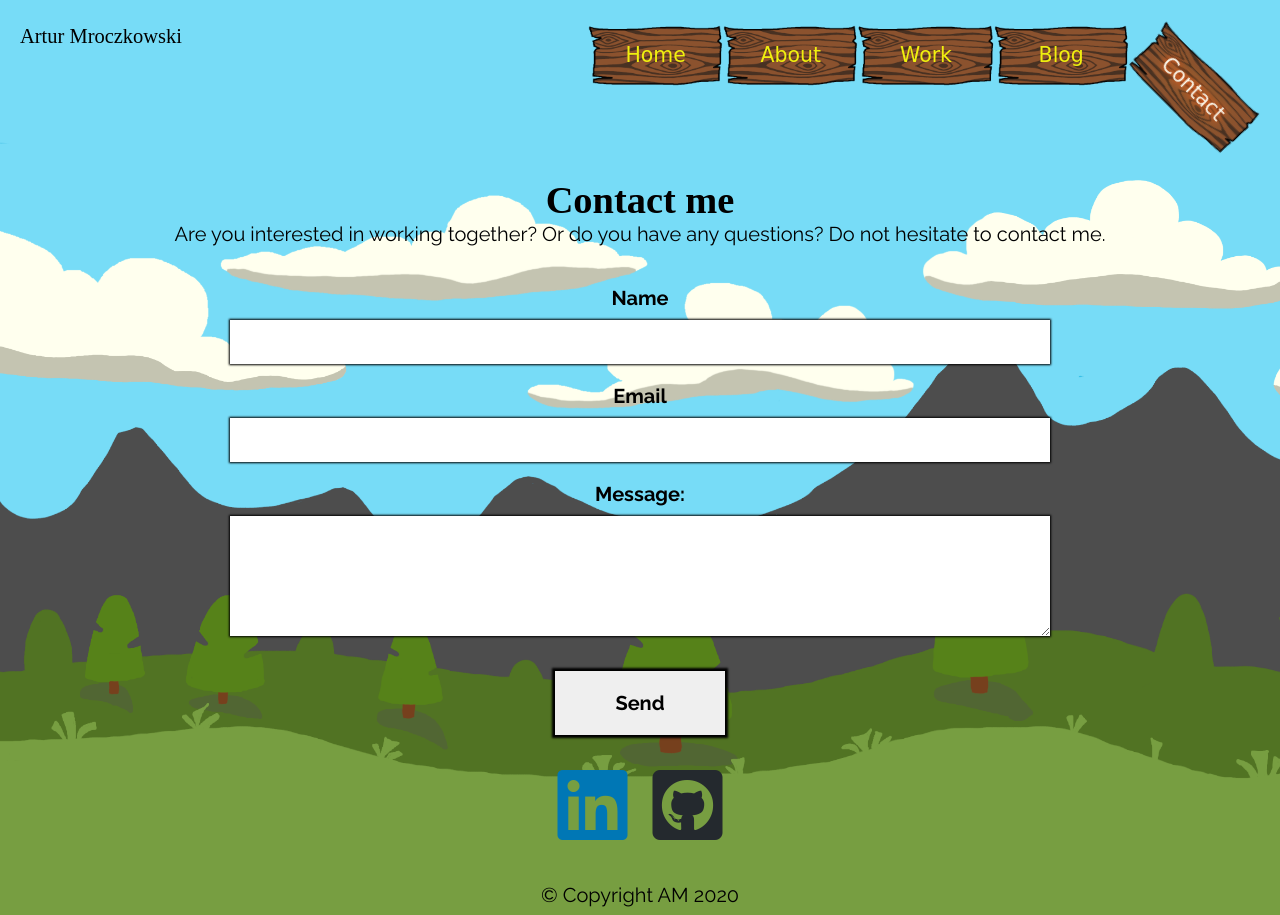
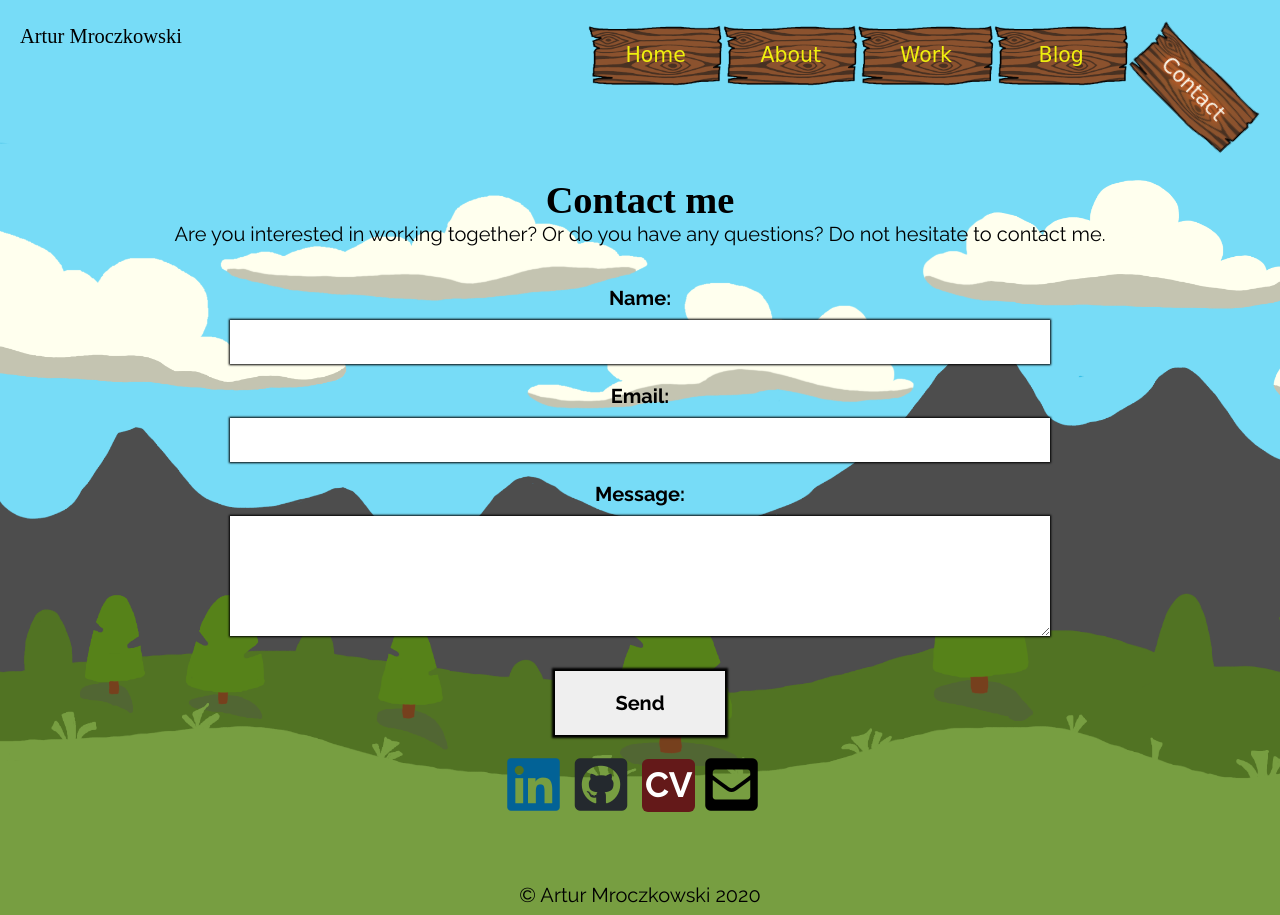
Before and after one commit to ArturMro/portfoliopage, a plain HTML site: page html/contact.html in a window 1280 px wide. Drawn offline with nearby package versions, Linux system fonts and the light colour scheme; a web font is replaced by a local one.

Commit message:
Add files via upload

```diff
--- a/css/style.css
+++ b/css/style.css
@@ -28,6 +28,11 @@ ul{
     list-style-type: none;
 }
 
+a{
+    text-decoration: none;
+    color: black;
+}
+
 /************************ paralax background ***************************/
 .wrapper{
     background: url(../images/paralanx_front.png) no-repeat;
@@ -35,6 +40,7 @@ ul{
     background-position: center center;
     background-attachment: fixed;
     width: 100%;
+    /*height: 100vh;*/
     min-height: 100vh;
     display: flex;
     flex-direction: column;
@@ -45,6 +51,8 @@ ul{
 .wrapper::before{
     background: url(../images/paralanx_back.png) no-repeat;
     z-index: -2;
+
+
 }
 
 .wrapper::after{
@@ -52,18 +60,20 @@ ul{
     background-repeat: repeat-x;
     z-index: -1;
     animation: sky 10s linear infinite;
+
 }
 
 .wrapper::before, .wrapper::after{
     content: '';
     height: 100%;
-    width: 100vw;
+    width: 100%;
     background-size: cover;
     background-position: center;
     background-attachment: fixed;
     position: absolute;
     top: 0;
     left: 0;
+
 }
 
 @keyframes sky {
@@ -177,6 +187,7 @@ footer{
     bottom: 0;
     height: 2em;
     width: 100%;
+    margin-top: 2em;   /*for IE11*/
 }
 
 footer p{
@@ -234,7 +245,7 @@ footer p{
 /*********************************  about page  *********************************/
 
 .about_cont{
-    padding: 1em;
+    padding: 2em 1em;
     background-image: linear-gradient(90deg, rgba(255, 255, 255, 0),rgba(255, 255, 255, .2),rgba(255, 255, 255, .2),rgba(255, 255, 255, 0)),
                       linear-gradient(180deg, rgba(255, 255, 255, 0),rgba(255, 255, 255, .2),rgba(255, 255, 255, .2),rgba(255, 255, 255, 0));
 }
@@ -250,6 +261,7 @@ footer p{
 
 
 /*********************************  work page  *********************************/
+
 .projectsCont{
     display: flex;
     flex-direction: column;
@@ -280,6 +292,7 @@ footer p{
     display: flex;
     flex-direction: column;
     justify-content: space-between;
+
 }
 
 .blogs{
@@ -337,18 +350,46 @@ textarea{
     height: 6em;
 }
 
-.fab{
-    font-size: 4em;
-    margin: .125em;
+
+.social{
+    display: flex;
+    justify-content: center;
+    align-items: center;
+}
+
+.fa-linkedin, .git_big, .fas{
+    font-size: 3em;
+    margin-right: .25em;
 }
 
 .fa-linkedin{
-    color:rgb(0,119,181);
+    color:rgb(2, 98, 150);
+
 }
 .fa-github-square{
     color:rgb(36,41,46);
 }
 
+.cv_cont{
+    display: inline-block;
+    height: 2.65em;
+    width: 2.65em;
+    background-color: rgb(100, 25, 25);
+    box-sizing: border-box;
+    border-radius: 6px;
+    margin-right: .5em;
+}
+.cv_cont a{
+    display: inline-block;
+   font-size: 1.75em;
+   font-weight: bold;
+   color: white;
+   padding-top: 5px;
+}
+
+.fa-envelope-square{
+
+}
 
 
 /*============================================================================================
@@ -449,6 +490,8 @@ textarea{
     /******** home page **********/
     .hello{
         width: 80%;
+        margin-bottom: 10em;  /*for IE11*/
+        margin-top: 5em;   /*for IE11*/
     }
     .hello span::after{
         font-size: 3vw;
@@ -526,10 +569,19 @@ textarea{
     .general_content h1{
         font-size: 3vw;
     }
-
+    /*home page*/
     .hello span::after{
         font-size: 2.2vw;
     }
 
+    .hello{
+        margin-top: 7em;  /*for IE11*/
+        margin-bottom: 15em;   /*for IE11*/
+    }
+    /*blog page*/
+    .blogCont{
+        width: 80%;
+        margin: 0 auto;
+    }
 
 }
--- a/html/contact.html
+++ b/html/contact.html
@@ -40,7 +40,7 @@
                 <header>
 
                     <div class="logo">
-                        <p>Artur Mroczkowski</p>
+                        <p><a href="../index.html">Artur Mroczkowski</a></p>
                     </div>
 
                     <div class="navIcons">
@@ -74,18 +74,20 @@
                         <p>Are you interested in working together? Or do you have any questions? Do not hesitate to contact me.</p>
 
                         <form action="" method="">
-                            <label for="name">Name</label>
+                            <label for="name">Name:</label>
                             <input type="text" name="name" id="name" placeholder="" required>
-                            <label for="email">Email</label>
+                            <label for="email">Email:</label>
                             <input type="text" name="email" id="email" placeholder="" required>
                             <label for="message">Message:</label>
                             <textarea name="message" id="" cols="" rows=""></textarea>
                             <input type="submit" value="Send">
                         </form>
 
-                        <div>
+                        <div class="social">
                             <a href="https://www.linkedin.com/in/artur-mroczkowski-84ba781aa/" target="#blank"><i class="fab fa-linkedin"></i></a>
-                            <a href="https://github.com/ArturMro" target="#blank"><i class="fab fa-github-square"></i></a>
+                            <a href="https://github.com/ArturMro" target="#blank"><i class="fab fa-github-square git_big"></i></a>
+                            <div class="cv_cont"><a href="../pdf/Artur Mroczkowski CV.pdf">CV</a></div>
+                            <a href="mailto: artur.mroczkowski83@gmail.com"><i class="fas fa-envelope-square"></i></a>
                         </div>
 
                     </section>
@@ -95,7 +97,7 @@
 
                 <!-- footer -->
                 <footer>
-                    <p>&copy; Copyright AM 2020</p>
+                    <p>&copy; Artur Mroczkowski 2020</p>
                 </footer>
                 <!--end of footer -->
             </div>
```
Also changed, not shown: html/about.html (+2 -2 lines), html/blog.html (+2 -2 lines), html/work.html (+3 -3 lines), index.html (+1 -1 lines), 1 other file.
